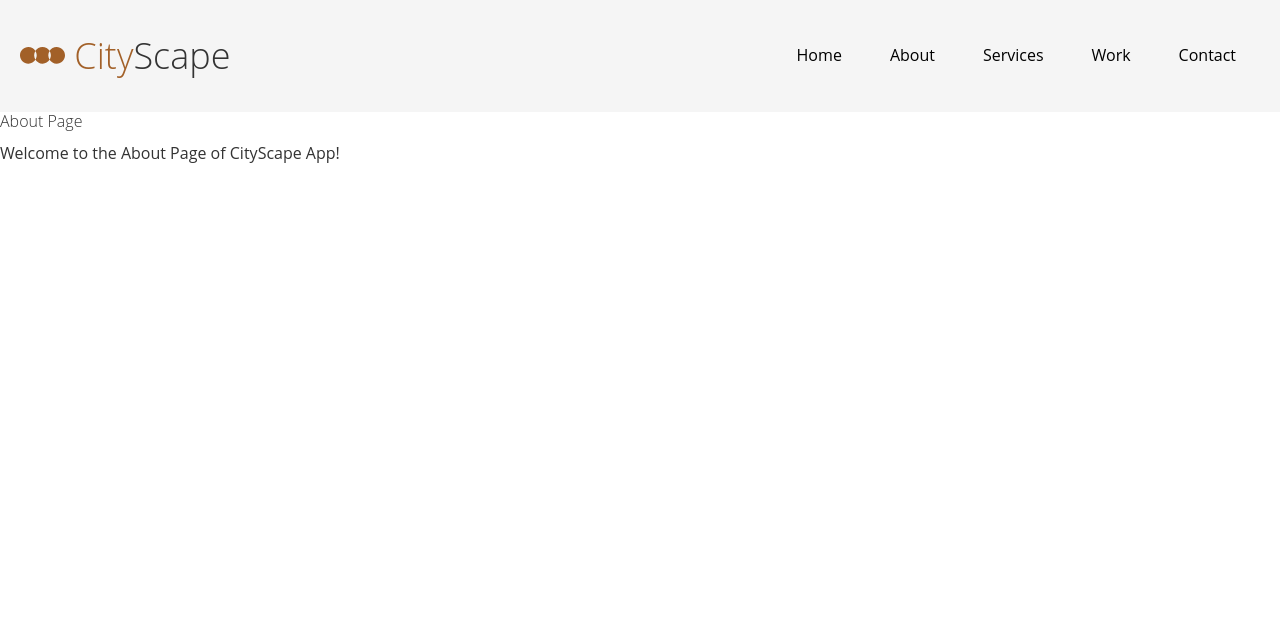
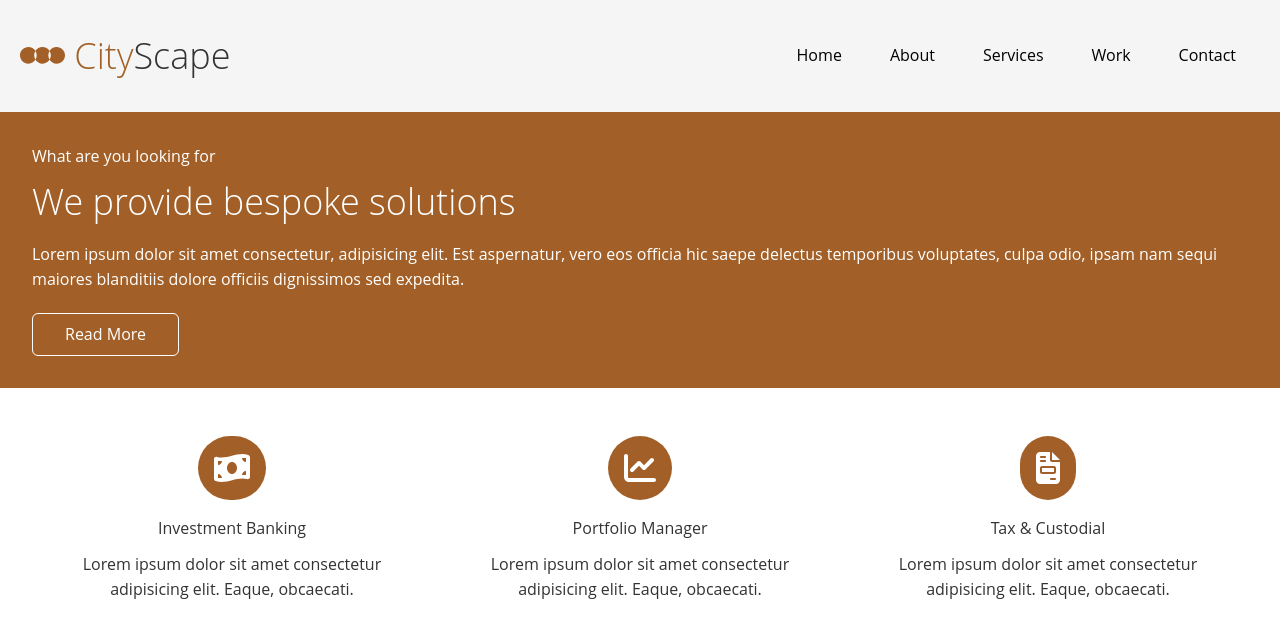
Before and after one commit to DBAKANG-GIT/City-Scape-Site, a React (Vite) app: page /about in a window 1280 px wide. Shown: the top 638 px of the page. Built offline with nearby package versions, Linux system fonts and the light colour scheme.

Commit message:
Fix import paths and remove unused components

```diff
--- /dev/null
+++ b/src/atoms/columns/column-with-content.jsx
@@ -0,0 +1,22 @@
+import React from 'react';
+
+const ColumnWithContent = ({ title, subTitle, content, btnText }) => {
+  return (
+    /* Flex Columns */
+    <div className="flex flex-col basis-full flex-1">
+      <div className="h-full flex flex-col items-start justify-center p-8 bg-secondary text-white">
+        <h4 className="mb-3">{title}</h4>
+        <h2 className="text-4xl font-thin">{subTitle}</h2>
+        <p className="my-5">{content}</p>
+        <a
+          href="#"
+          className="cursor-pointer inline-block py-2 px-8 text-white bg-secondary rounded-md bg-transparent border border-white"
+        >
+          <i className="fa fa-circle-chevron-right"></i> {btnText}
+        </a>
+      </div>
+    </div>
+  );
+};
+
+export default ColumnWithContent;
--- /dev/null
+++ b/src/atoms/columns/column-with-image.jsx
@@ -0,0 +1,13 @@
+import React from 'react';
+
+const ColumnWithImage = ({ imageUrl, altText }) => {
+  return (
+    <div className="flex flex-col flex-1">
+      <div className="h-full">
+        <img src={imageUrl} alt={altText} />
+      </div>
+    </div>
+  );
+};
+
+export default ColumnWithImage;
--- a/src/components/Layout/layout.jsx
+++ b/src/components/Layout/layout.jsx
@@ -1,6 +1,6 @@
 // src/components/Layout.js
 import React from 'react';
-import Navbar from '../navbar/navbar';
+import Navbar from '../Navbar/navbar';
 
 const Layout = ({ children }) => {
   return (
--- a/src/components/hero/hero.jsx
+++ b/src/components/hero/hero.jsx
@@ -1,5 +1,4 @@
 import React from 'react';
-import Navbar from '../navbar/navbar';
 import HeroImage from '../../assets/Images/Hero/Skyscape-Backdrop.jpg';
 import Overlay from '../../atoms/overlay/overlay';
 import Content from '../../atoms/heroContent/hero-content';
--- /dev/null
+++ b/src/components/solutions-section/solutions-section.jsx
@@ -0,0 +1,25 @@
+import React from 'react';
+import ColumnWithImage from '../../atoms/columns/column-with-image';
+import ColumnWithContent from '../../atoms/columns/column-with-content';
+import businessImage from '../../assets/Images/About/business.jpg';
+
+const SolutionsSection = () => {
+  return (
+    <section className="solutions">
+      <div className="flex flex-wrap w-full flex-row">
+        <ColumnWithImage
+          imageUrl={businessImage}
+          altText="People standing in a business"
+        />
+        <ColumnWithContent
+          title="What are you looking for"
+          subTitle="We provide bespoke solutions"
+          content="Lorem ipsum dolor sit amet consectetur, adipisicing elit. Est aspernatur, vero eos officia hic saepe delectus temporibus voluptates, culpa odio, ipsam nam sequi maiores blanditiis dolore officiis dignissimos sed expedita."
+          btnText="Read More"
+        />
+      </div>
+    </section>
+  );
+};
+
+export default SolutionsSection;
--- a/src/pages/about-page/about-page.jsx
+++ b/src/pages/about-page/about-page.jsx
@@ -1,10 +1,12 @@
-import React from "react";
+import React from 'react';
+import IconsSection from '../../components/icons-section/icon-section';
+import SolutionsSection from '../../components/solutions-section/solutions-section';
 
 const AboutPage = () => {
   return (
     <div>
-      <h1>About Page</h1>
-      <p>Welcome to the About Page of CityScape App!</p>
+      <SolutionsSection />
+      <IconsSection />
     </div>
   );
 };
--- a/src/pages/landing-page/landing-page.jsx
+++ b/src/pages/landing-page/landing-page.jsx
@@ -1,7 +1,5 @@
 // Import any necessary modules or components here
 import Hero from '../../components/hero/hero';
-import IconsSection from '../../components/icons-section/icon-section';
-// import Navbar from '../../components/navbar/navbar';
 
 // Define your landing page component
 function LandingPage() {
@@ -10,7 +8,6 @@ function LandingPage() {
   return (
     <>
       <Hero />
-      <IconsSection />
     </>
   );
 }
```
Also changed, not shown: 1 other file (tests, documents, lock files or other folders).
